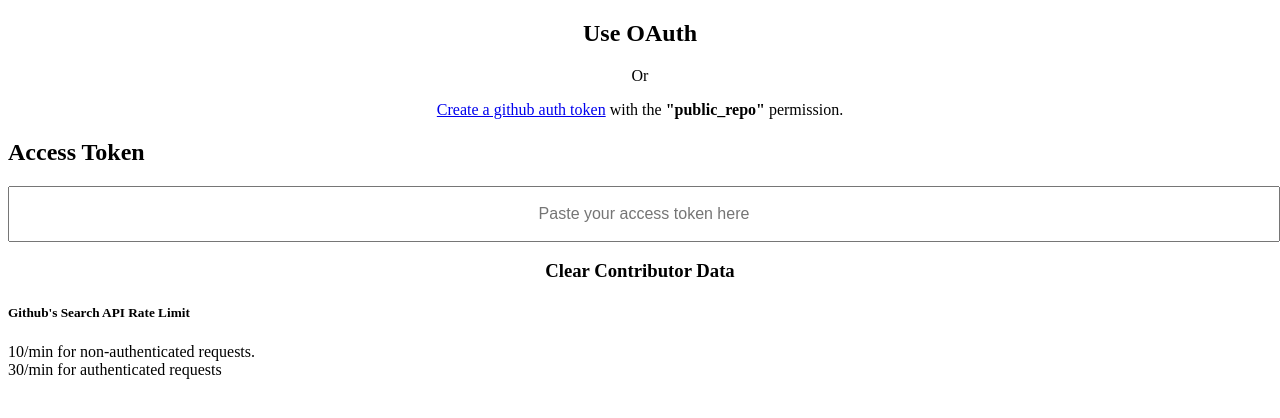
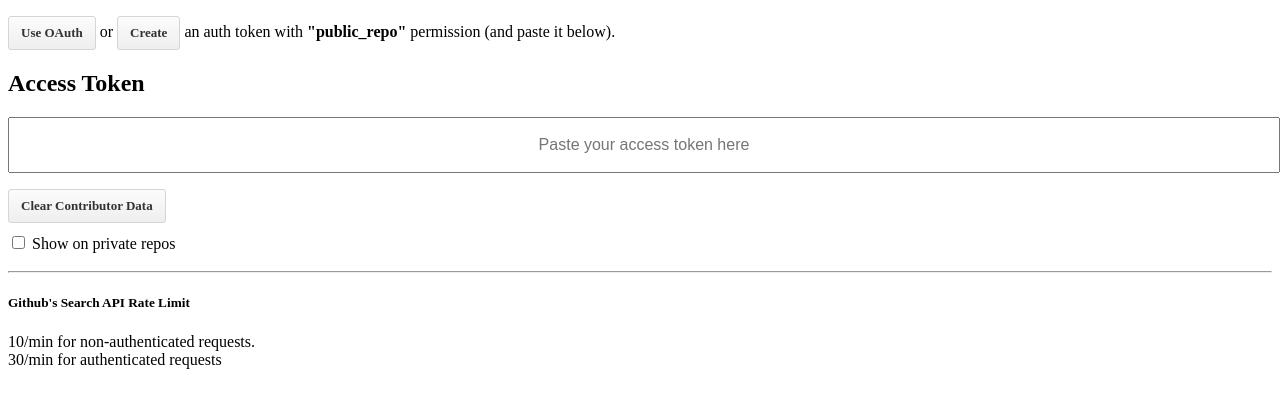
Before and after one commit to hzoo/contributors-on-github, a browser extension: page src/options.html in a window 1280 px wide. Drawn offline with Linux system fonts and the light colour scheme.

Commit message:
show private repos option (off by default)

```diff
--- a/src/options.html
+++ b/src/options.html
@@ -4,6 +4,9 @@
     <meta charset="utf-8">
     <title>Contributors on Github</title>
     <style>
+      section {
+        padding-bottom: 10px;
+      }
       input[type='text'] {
         width: 100%;
         height: 50px;
@@ -17,9 +20,8 @@
         background-color: #f0ad4e;
         text-align: center;
       }
-      #clear-cache {
-        text-align: center;
-        cursor: pointer;
+      .btn {
+        position:relative;display:inline-block;padding:6px 12px;font-size:13px;font-weight:bold;line-height:20px;color:#333;white-space:nowrap;vertical-align:middle;cursor:pointer;background-color:#eee;background-image:linear-gradient(#fcfcfc, #eee);border:1px solid #d5d5d5;border-radius:3px;-webkit-user-select:none;-moz-user-select:none;-ms-user-select:none;user-select:none;-webkit-appearance:none
       }
     </style>
     <script src="vendor/query-string.js"></script>
@@ -29,18 +31,22 @@
   </head>
   <body>
     <section>
-      <h1 class="description">
-        <a id="use-oauth">Use OAuth</a>
-      </h1>
-      <p class="description">Or</p>
-      <p class="description"> <a id="gh_link" href="https://github.com/settings/tokens/new?scopes=public_repo&description=Contributors on Github" target="gh_target">Create a github auth token</a> with the <strong>"public_repo"</strong> permission.</p>
+      <p class="description">
+        <div class="btn" id="use-oauth">Use OAuth</div> or
+        <div class="btn" id="gh_link" href="https://github.com/settings/tokens/new?scopes=public_repo&description=Contributors on Github" target="gh_target">Create</div> an auth token with <strong>"public_repo"</strong> permission (and paste it below).
+      </p>
       <h1>Access Token</h1>
       <input type="text" id="token-input" placeholder="Paste your access token here">
       <p id="feedback"></p>
-      <h3 id="clear-cache"><a>Clear Contributor Data</a></h3>
+      <div class="btn" id="clear-cache">Clear Contributor Data</div>
     </section>
-    <h5>Github's Search API Rate Limit</h5>
     <section>
+      <input type="checkbox" id="show-private-repos">
+      <label for="show-private-repos">Show on private repos</label>
+    </section>
+    <hr />
+    <section>
+      <h5>Github's Search API Rate Limit</h5>
       <div>10/min for non-authenticated requests.</div>
       <div>30/min for authenticated requests</div>
     </section>
--- a/src/options.js
+++ b/src/options.js
@@ -4,10 +4,12 @@
   const accessTokenInput = document.getElementById("token-input");
   const oauthLink = document.getElementById("use-oauth");
   const clearCacheLink = document.getElementById("clear-cache");
+  const showPrivateReposInput = document.getElementById("show-private-repos");
 
-  getSyncStorage({ "access_token": null })
-  .then(({ access_token }) => {
+  getSyncStorage({ "access_token": null, "_showPrivateRepos": null })
+  .then(({ access_token, _showPrivateRepos }) => {
     if (access_token) accessTokenInput.value = access_token;
+    if (_showPrivateRepos) showPrivateReposInput.checked = _showPrivateRepos;
   });
 
   accessTokenInput.addEventListener("change", () => {
@@ -26,4 +28,8 @@
       document.querySelector("#feedback").textContent = "Storage Cleared";
     });
   });
+
+  showPrivateReposInput.addEventListener("change", () => {
+    setSyncStorage({ "_showPrivateRepos": showPrivateReposInput.checked });
+  })
 });
```
Also changed, not shown: src/content.js (+8 -5 lines).
